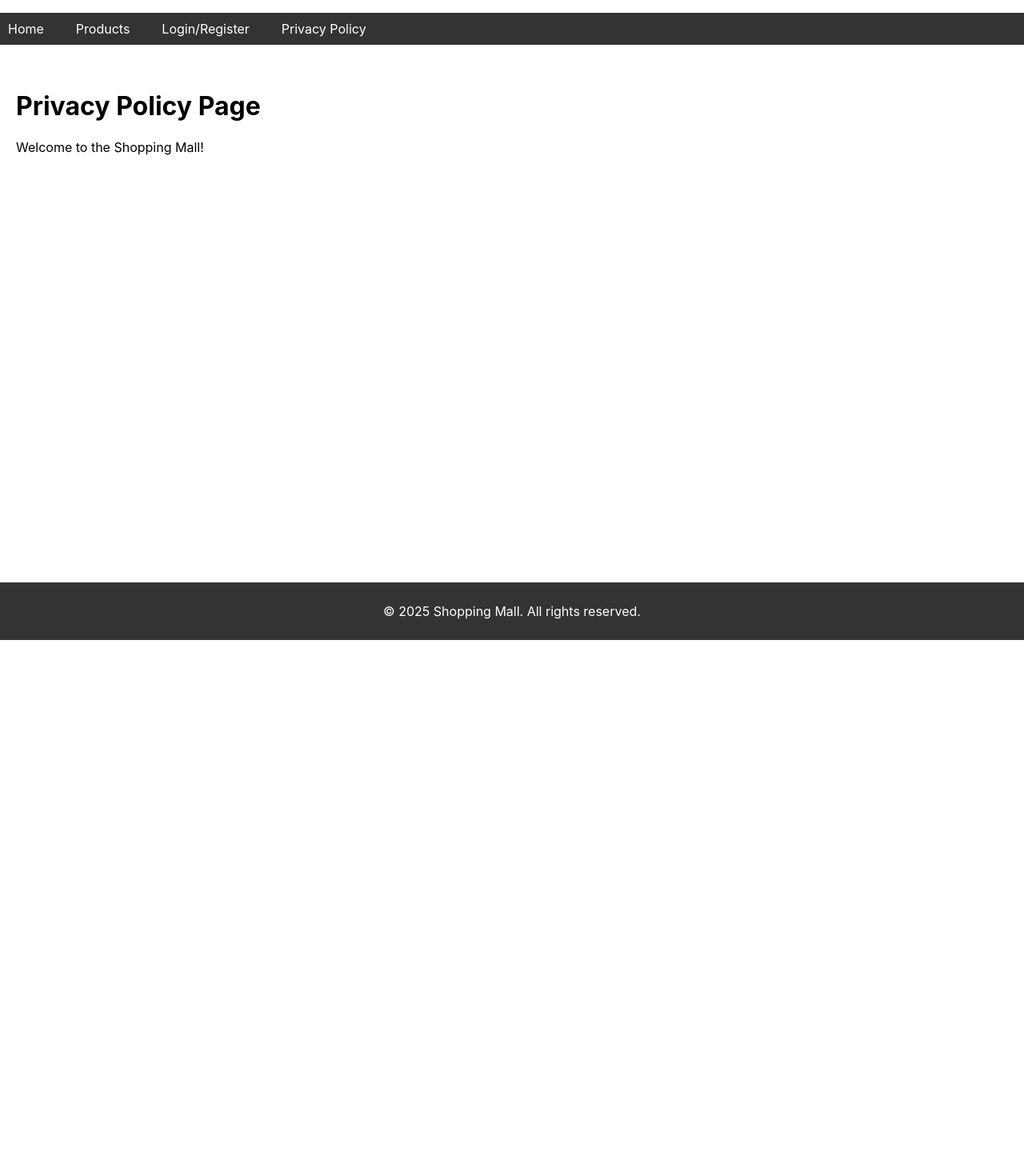
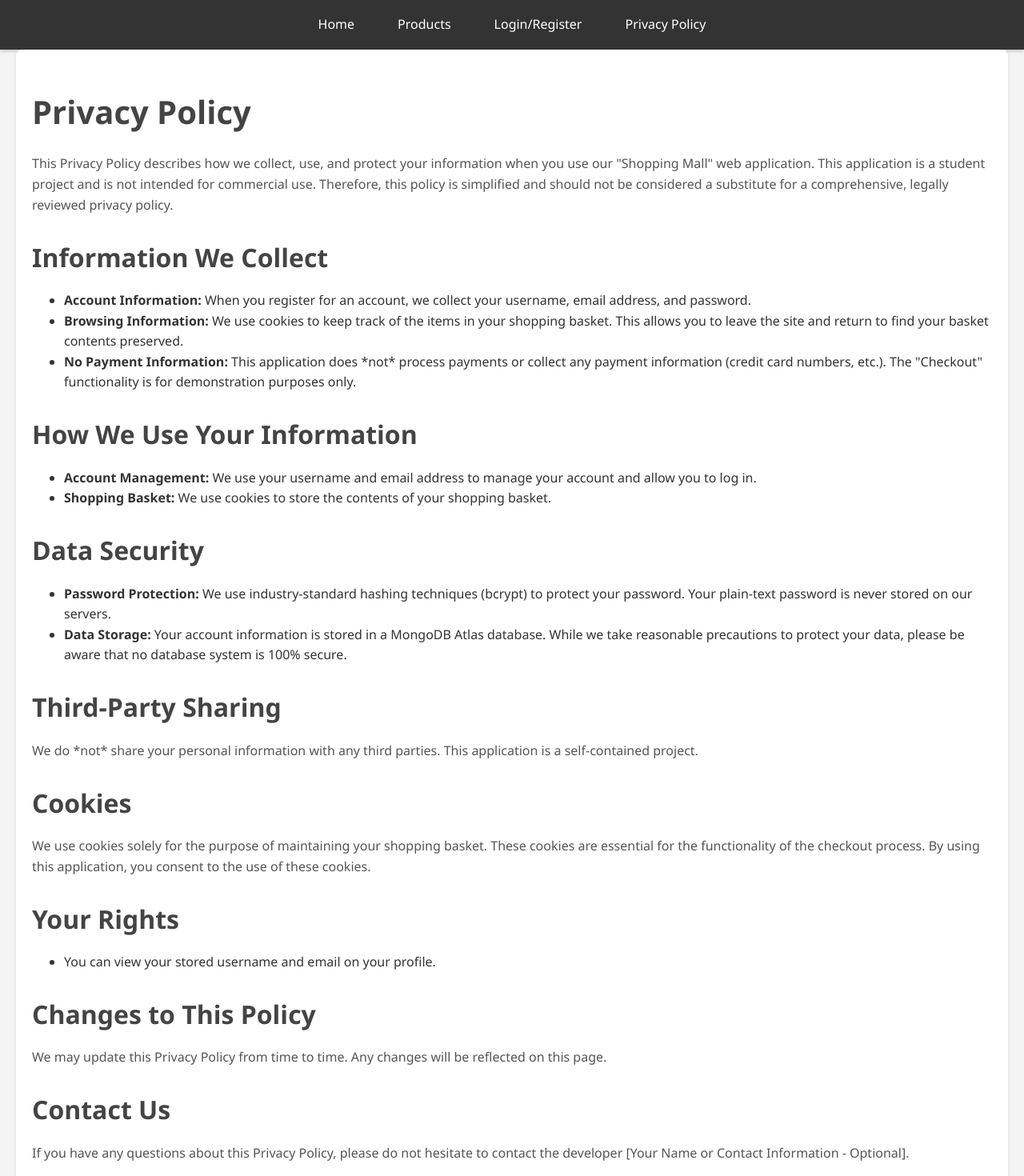
Before and after one commit to oshoo4/7097CEM-11810937-Shopping-Mall, a React (Create React App) app in the folder client/: page /privacy in a window 1280 px wide. Shown: the top 1470 px of the page at 80% size. Before the commit the page ends 800 px from the top, so only its background shows below. Built offline with nearby package versions, Linux system fonts and the light colour scheme.

Commit message:
I've done a lot of refactor from styling, to fixes, to moving some elements around to accommodate actual design for functionality in place

```diff
--- a/client/src/App.css
+++ b/client/src/App.css
@@ -1,3 +1,11 @@
+body {
+  font-family: 'Segoe UI', Tahoma, Geneva, Verdana, sans-serif;
+  line-height: 1.6;
+  color: #333;
+  background-color: #f4f4f4;
+  margin: 0;
+}
+
 .App {
     display: flex;
     flex-direction: column;
@@ -7,29 +15,206 @@
 main {
     flex: 1;
     padding: 20px;
+    max-width: 1200px;
+    margin: 0 auto;
+    background-color: white;
+    box-shadow: 0 2px 5px rgba(0, 0, 0, 0.1);
+    border-radius: 8px;
+}
+
+h1, h2, h3 {
+    color: #444;
+    font-weight: 600;
+    margin-bottom: 0.5em;
+}
+
+h1 { font-size: 2.5em; }
+h2 { font-size: 2em; }
+h3 { font-size: 1.5em; }
+
+p {
+    margin-bottom: 1em;
+    color: #555;
+}
+
+a {
+    color: #007bff;
+    text-decoration: none;
+    transition: color 0.2s ease;
+}
+
+a:hover {
+    color: #0056b3;
+    text-decoration: underline;
+}
+
+nav {
+    background-color: #333;
+    color: white;
+    padding: 10px 0;
+    box-shadow: 0 2px 4px rgba(0,0,0,0.2);
 }
 
 nav ul {
     list-style: none;
     padding: 0;
+    margin: 0;
     display: flex;
-    background-color: #333;
+    justify-content: center;
 }
 
 nav ul li {
-    margin-right: 20px;
+    margin: 0 15px;
 }
 
-nav ul li a {
+nav a {
     color: white;
     text-decoration: none;
-    padding: 10px;
+    padding: 8px 12px;
     display: inline-block;
+    border-radius: 4px;
+    transition: background-color 0.2s ease;
 }
+
+nav a:hover,
+nav button:hover {
+    background-color: #555;
+}
+
+nav button {
+    background: none;
+    border: none;
+    color: white;
+    padding: 8px 12px;
+    cursor: pointer;
+    font-size: 1em;
+    border-radius: 4px;
+}
+
 
 footer {
     background-color: #333;
     color: white;
     text-align: center;
+    padding: 20px 0;
+    margin-top: 20px;
+}
+
+
+button {
+    background-color: #007bff;
+    color: white;
+    padding: 10px 15px;
+    border: none;
+    border-radius: 4px;
+    cursor: pointer;
+    font-size: 1em;
+    transition: background-color 0.2s ease;
+}
+
+button:hover {
+    background-color: #0056b3;
+}
+
+button:disabled {
+    background-color: #ccc;
+    cursor: not-allowed;
+}
+
+form {
+    display: flex;
+    flex-direction: column;
+    max-width: 400px;
+    margin: 0 auto;
+    padding: 20px;
+    border: 1px solid #ddd;
+    border-radius: 8px;
+    background-color: #f9f9f9;
+}
+
+form div {
+    margin-bottom: 15px;
+}
+
+label {
+    display: block;
+    margin-bottom: 5px;
+    font-weight: bold;
+}
+
+input[type="text"],
+input[type="email"],
+input[type="password"],
+input[type="number"]
+ {
+    width: 100%;
     padding: 10px;
+    border: 1px solid #ddd;
+    border-radius: 4px;
+    box-sizing: border-box;
+    font-size: 1em;
 }
+
+input[type="text"]:focus,
+input[type="email"]:focus,
+input[type="password"]:focus,
+input[type="number"]:focus
+ {
+    outline: none;
+    border-color: #007bff;
+    box-shadow: 0 0 5px rgba(0, 123, 255, 0.5);
+}
+
+
+.product-item {
+    border: 1px solid #ddd;
+    padding: 15px;
+    margin: 10px;
+    border-radius: 8px;
+    background-color: white;
+    box-shadow: 0 2px 4px rgba(0,0,0,0.1);
+    width: 200px;
+    text-align: center;
+}
+
+.product-item img {
+    max-width: 100%;
+    height: auto;
+    margin-bottom: 10px;
+    border-radius: 4px;
+}
+
+.basket-item {
+    display:flex;
+    justify-content: space-between;
+    margin-bottom: 1rem;
+    padding-bottom: 0.5rem;
+    border-bottom: 1px solid #ccc;
+}
+.basket-item button{
+    margin-left: auto;
+}
+
+.text-center {
+    text-align: center;
+}
+
+.error-message {
+  color: red;
+  margin-top: 10px;
+}
+
+@media (max-width: 768px) {
+    nav ul {
+        flex-direction: column;
+        align-items: center;
+    }
+
+    nav ul li {
+        margin: 5px 0;
+    }
+
+    .product-item {
+        width: 100%;
+    }
+}
--- a/client/src/components/Navbar.js
+++ b/client/src/components/Navbar.js
@@ -17,7 +17,6 @@ const Navbar = () => {
 
                 {user && (
                     <>
-                      <li><Link to="/checkout">Checkout</Link></li>
                       <li><Link to="/profile">Profile</Link></li>
                       <li><button onClick={logout}>Logout</button></li>
                     </>
--- a/client/src/components/Product.js
+++ b/client/src/components/Product.js
@@ -2,7 +2,7 @@ import React from 'react';
 
 const Product = ({ product, onAddToBasket }) => {
     return (
-        <div>
+        <div style={{ margin: '10px' }}>
             <h3>{product.name}</h3>
             <img src={product.imageUrl} alt={product.name} style={{ maxWidth: '100px' }} />
             <p>{product.description}</p>
--- a/client/src/pages/Home.js
+++ b/client/src/pages/Home.js
@@ -1,10 +1,34 @@
 import React from 'react';
+import { Link } from 'react-router-dom';
 
 const Home = () => {
+    const featuredProduct = {
+        name: 'Awesome T-Shirt',
+        description: 'Super soft and comfortable, 100% cotton.',
+        imageUrl: 'https://placehold.co/300.jpg',
+        price: 19.99,
+    };
+
     return (
         <div>
-            <h1>Home Page</h1>
-            <p>Welcome to the Shopping Mall!</p>
+            <h1>Welcome to Our Shopping Mall!</h1>
+            <p>
+                There's a wide range of high-quality T-shirts and Jeans, all
+                hand-picked from my personal wardrobe!  Enjoy a seamless shopping
+                experience with our easy-to-use online store.
+            </p>
+
+            <h2>Featured Product</h2>
+            <div style={{ border: '1px solid #ddd', padding: '10px', width: '300px' }}>
+                <img src={featuredProduct.imageUrl} alt={featuredProduct.name} style={{ width: '100%' }} />
+                <h3>{featuredProduct.name}</h3>
+                <p>{featuredProduct.description}</p>
+                <p>Price: ${featuredProduct.price.toFixed(2)}</p>
+            </div>
+
+            <Link to="/products">
+                <button>View All Products</button>
+            </Link>
         </div>
     );
 };
--- a/client/src/pages/LoginRegister.js
+++ b/client/src/pages/LoginRegister.js
@@ -16,6 +16,7 @@ const LoginRegister = () => {
         let success = false;
         if (isLogin) {
             success = await login(username, password);
+
         } else {
             success = await register(username, email, password);
         }
@@ -30,7 +31,7 @@ const LoginRegister = () => {
         <div>
             <h2>{isLogin ? 'Login' : 'Register'}</h2>
             <form onSubmit={handleSubmit}>
-                {error && <p style={{ color: 'red' }}>{error.message}</p>}
+                {error && <p className="error-message">{error.message}</p>}
                 <div>
                     <label>Username:</label>
                     <input
--- a/client/src/pages/PrivacyPolicy.js
+++ b/client/src/pages/PrivacyPolicy.js
@@ -3,8 +3,113 @@ import React from 'react';
 const PrivacyPolicy = () => {
     return (
         <div>
-            <h1>Privacy Policy Page</h1>
-            <p>Welcome to the Shopping Mall!</p>
+            <h1>Privacy Policy</h1>
+
+            <p>
+                This Privacy Policy describes how we collect, use, and protect your
+                information when you use our "Shopping Mall" web application.  This
+                application is a student project and is not intended for commercial use.
+                Therefore, this policy is simplified and should not be considered
+                a substitute for a comprehensive, legally reviewed privacy policy.
+            </p>
+
+            <h2>Information We Collect</h2>
+
+            <ul>
+                <li>
+                    <strong>Account Information:</strong> When you register for an
+                    account, we collect your username, email address, and password.
+                </li>
+                <li>
+                    <strong>Browsing Information:</strong> We use cookies to keep track of the
+                    items in your shopping basket. This allows you to leave the site
+                    and return to find your basket contents preserved.
+                </li>
+                <li>
+                    <strong>No Payment Information:</strong> This application does *not*
+                    process payments or collect any payment information (credit card
+                    numbers, etc.).  The "Checkout" functionality is for demonstration
+                    purposes only.
+                </li>
+            </ul>
+
+            <h2>How We Use Your Information</h2>
+
+            <ul>
+                <li>
+                    <strong>Account Management:</strong> We use your username and email
+                    address to manage your account and allow you to log in.
+                </li>
+                <li>
+                    <strong>Shopping Basket:</strong> We use cookies to store the contents
+                    of your shopping basket.
+                </li>
+
+            </ul>
+
+            <h2>Data Security</h2>
+
+            <ul>
+                <li>
+                    <strong>Password Protection:</strong> We use industry-standard
+                    hashing techniques (bcrypt) to protect your password. Your
+                    plain-text password is never stored on our servers.
+                </li>
+                <li>
+                    <strong>Data Storage:</strong> Your account information is stored
+                    in a MongoDB Atlas database.  While we take reasonable
+                    precautions to protect your data, please be aware that no
+                    database system is 100% secure.
+                </li>
+            </ul>
+
+            <h2>Third-Party Sharing</h2>
+
+            <p>
+                We do *not* share your personal information with any third parties.
+                This application is a self-contained project.
+            </p>
+
+            <h2>Cookies</h2>
+
+            <p>
+                We use cookies solely for the purpose of maintaining your shopping
+                basket.  These cookies are essential for the functionality of the
+                checkout process.  By using this application, you consent to the
+                use of these cookies.
+            </p>
+
+            <h2>Your Rights</h2>
+            <ul>
+                <li>
+                    You can view your stored username and email on your profile.
+                </li>
+            </ul>
+
+            <h2>Changes to This Policy</h2>
+
+            <p>
+                We may update this Privacy Policy from time to time.  Any changes
+                will be reflected on this page.
+            </p>
+
+            <h2>Contact Us</h2>
+
+            <p>
+                If you have any questions about this Privacy Policy, please do not
+                hesitate to contact the developer [Your Name or Contact Information - Optional].
+            </p>
+
+            <h2>Disclaimer</h2>
+             <p>
+                <b>
+                This is to inform users visiting this project that this is strictly for educational purposes only. It is intended solely as a demonstration of web development skills and concepts as part of an academic assessment. It is not designed, intended, or suitable for any commercial or real-world use.
+
+                The developer and educational institution disclaim all liability for any damages arising from the use or misuse of this project. This project may contain simplified features, incomplete security measures, and other limitations not suitable for production environments.
+
+                Users are advised not to input any real personal, financial, or otherwise sensitive information into this application. The data handling practices demonstrated in this project are for illustrative purposes and may not meet the standards required for handling real-world data.
+                </b>
+            </p>
         </div>
     );
 };
```
Also changed, not shown: client/src/App.js (+12 -2 lines), client/src/context/AuthContext.js (+7 -1 lines), client/src/pages/ProductListBasket.js (+13 -6 lines).
